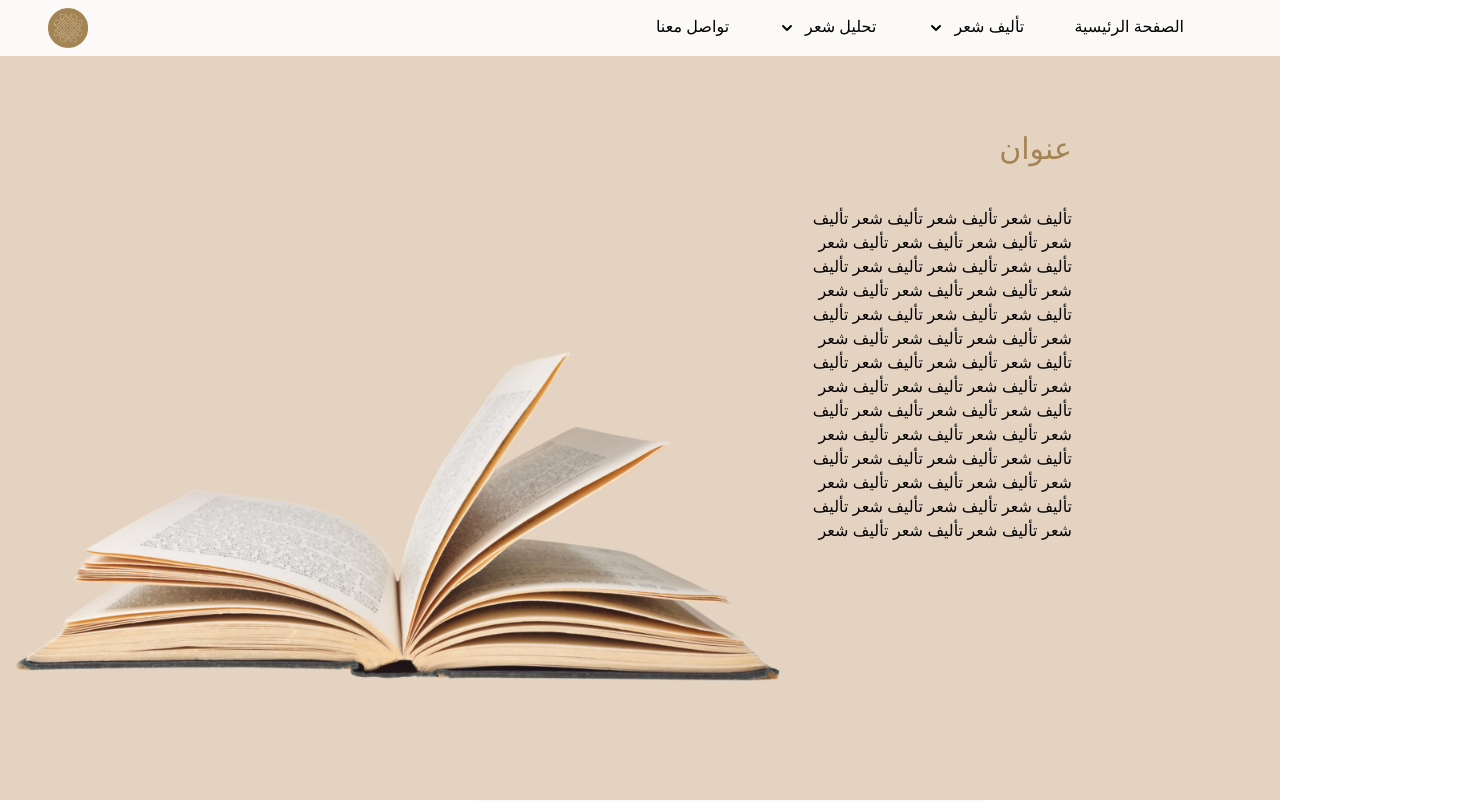
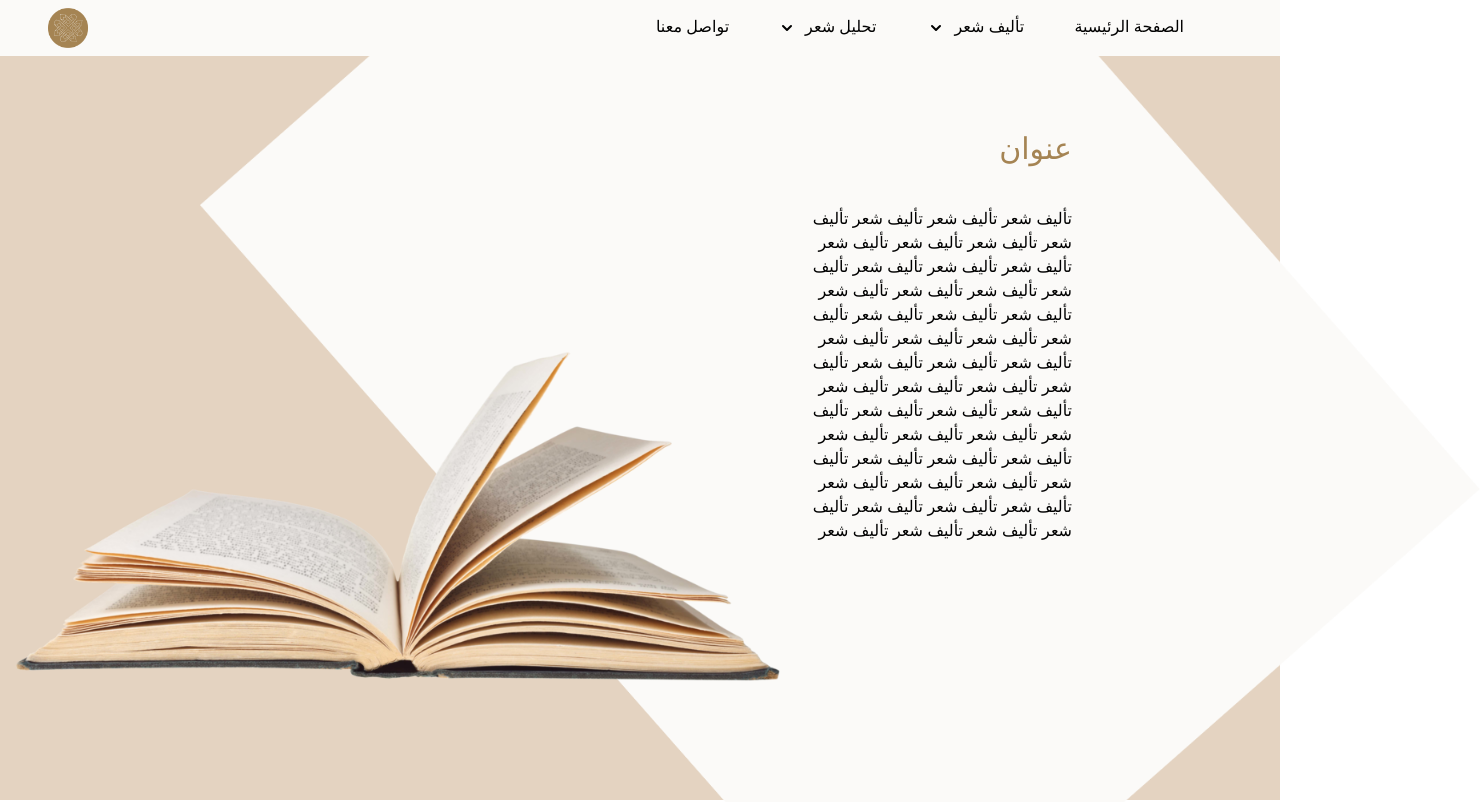
Before and after one commit to wadjih-bencheikh18/arabicthon-front, a React (Create React App) app: page / in a window 1280 px wide. Shown: the top 802 px of the page, 1480 px wide, since content can reach past the window. Built offline with nearby package versions, Linux system fonts and the light colour scheme.

Commit message:
fix main bg

```diff
--- a/src/sections/Main.jsx
+++ b/src/sections/Main.jsx
@@ -1,23 +1,33 @@
 export function Main() {
   return (
-    <div className="flex h-screen items-center justify-center overflow-hidden">
-      <div className="absolute -z-10">
+    <div className="relative h-screen">
+      {/* todo: fix postion and dimensions */}
+      <div className="absolute w-full -bottom-[200px] -right-[200px]">
         <img src="./whiterectangle.png" alt="" className="relative" />
       </div>
+      <div className="relative z-20">
+        <div className="flex z-10 h-screen items-center justify-center overflow-hidden">
           <div className="hidden lg:block">
-        <img src="./book.png" alt="" className="w-[100em] mr-[50em] mt-52" />
+            <img
+              src="./book.png"
+              alt=""
+              className="w-[100em] mr-[50em] mt-52"
+            />
           </div>
           {/* text */}
           <div className="text-right mr-52 mb-32">
             <div className="text-3xl mb-10 text-[#A58453]">عنوان</div>
             <div className="">
-          تأليف شعر تأليف شعر تأليف شعر تأليف شعر تأليف شعر تأليف شعر تأليف شعر
-          تأليف شعر تأليف شعر تأليف شعر تأليف شعر تأليف شعر تأليف شعر تأليف شعر
-          تأليف شعر تأليف شعر تأليف شعر تأليف شعر تأليف شعر تأليف شعر تأليف شعر
-          تأليف شعر تأليف شعر تأليف شعر تأليف شعر تأليف شعر تأليف شعر تأليف شعر
-          تأليف شعر تأليف شعر تأليف شعر تأليف شعر تأليف شعر تأليف شعر تأليف شعر
-          تأليف شعر تأليف شعر تأليف شعر تأليف شعر تأليف شعر تأليف شعر تأليف شعر
-          تأليف شعر تأليف شعر تأليف شعر تأليف شعر تأليف شعر تأليف شعر تأليف شعر
+              تأليف شعر تأليف شعر تأليف شعر تأليف شعر تأليف شعر تأليف شعر تأليف
+              شعر تأليف شعر تأليف شعر تأليف شعر تأليف شعر تأليف شعر تأليف شعر
+              تأليف شعر تأليف شعر تأليف شعر تأليف شعر تأليف شعر تأليف شعر تأليف
+              شعر تأليف شعر تأليف شعر تأليف شعر تأليف شعر تأليف شعر تأليف شعر
+              تأليف شعر تأليف شعر تأليف شعر تأليف شعر تأليف شعر تأليف شعر تأليف
+              شعر تأليف شعر تأليف شعر تأليف شعر تأليف شعر تأليف شعر تأليف شعر
+              تأليف شعر تأليف شعر تأليف شعر تأليف شعر تأليف شعر تأليف شعر تأليف
+              شعر تأليف شعر تأليف شعر تأليف شعر
+            </div>
+          </div>
         </div>
       </div>
     </div>
```
Lines whose indentation alone changed are shown as unchanged.
